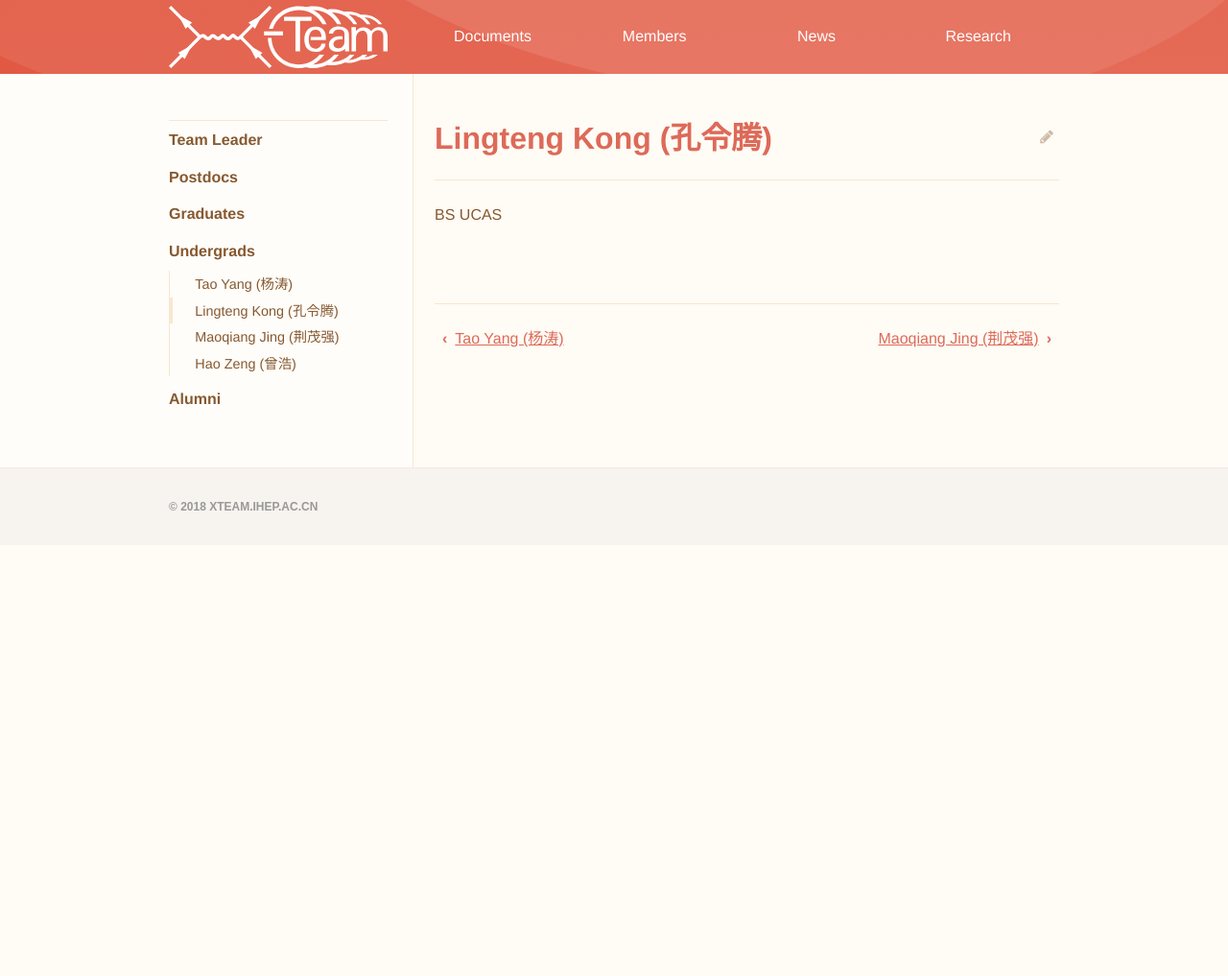
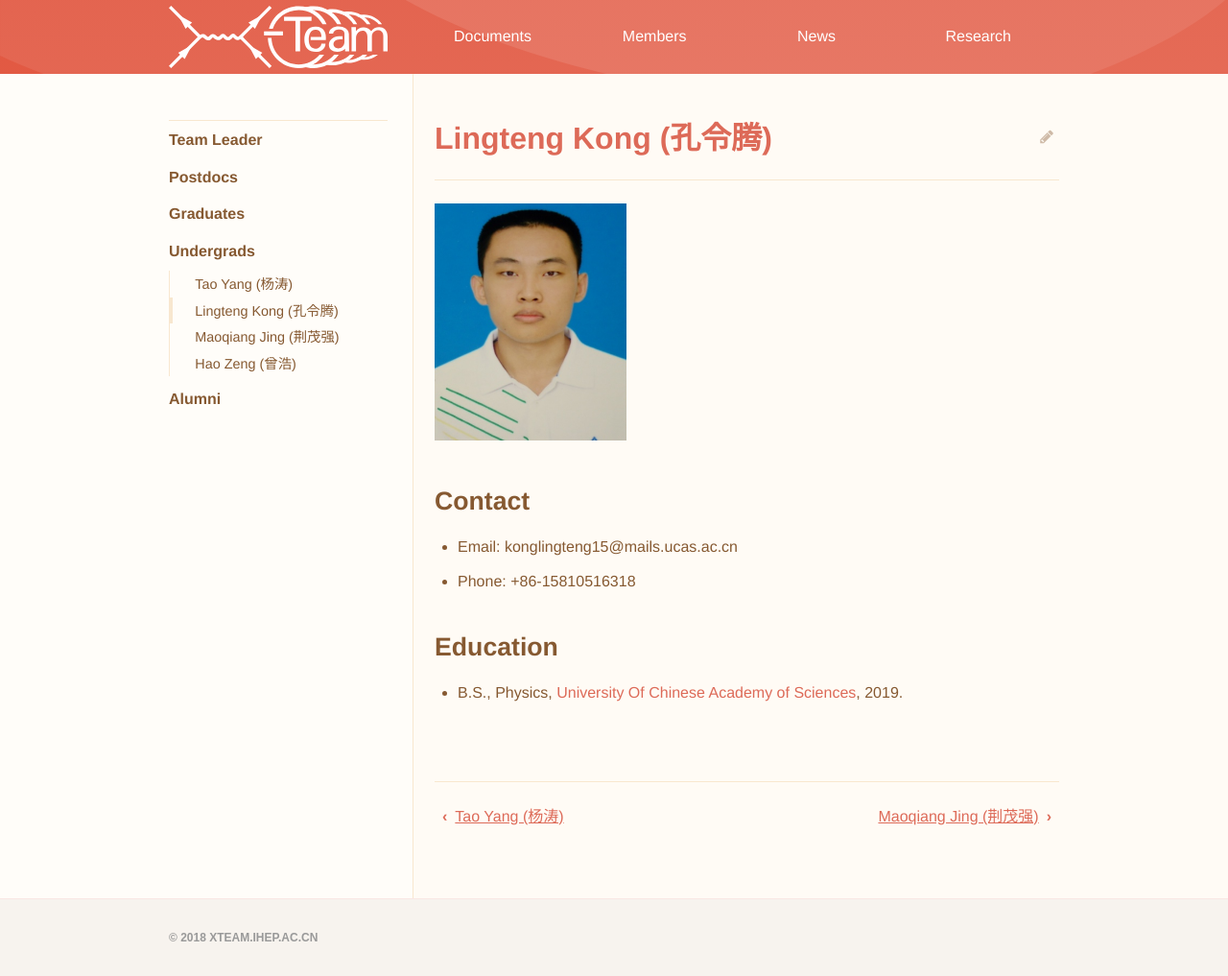
Before and after one commit to dt-np/xteam, a Jekyll site: the page built from _members/Lingteng_Kong.md, in a window 1280 px wide. Shown: the whole page at 96% size. Built offline with Jekyll 4.4.1, drawn with Linux system fonts in a browser that asks for light colours; before the commit the page ends 900 px from its top, so only the background shows below that.

Commit message:
update member

```diff
--- a/_members/Lingteng_Kong.md
+++ b/_members/Lingteng_Kong.md
@@ -2,4 +2,12 @@
 title: Lingteng Kong (孔令腾)
 ---
 
-BS UCAS
+
+<img src="/images/Lingteng_Kong.jpg" width="200"/>
+
+## Contact
+- Email: konglingteng15@mails.ucas.ac.cn
+- Phone: +86-15810516318
+
+## Education
+- B.S., Physics, [University Of Chinese Academy of Sciences](http://www.ucas.ac.cn), 2019.
```
Also changed, not shown: _members/Tao_Yang.md (+4 -4 lines), images/Lingteng_Kong.jpg (added), images/Tao_Yang.jpg (renamed from images/tao.jpg).
